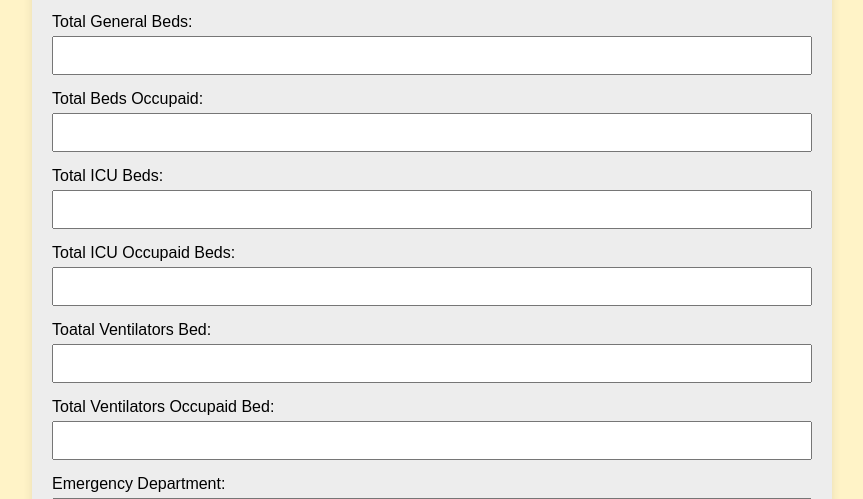
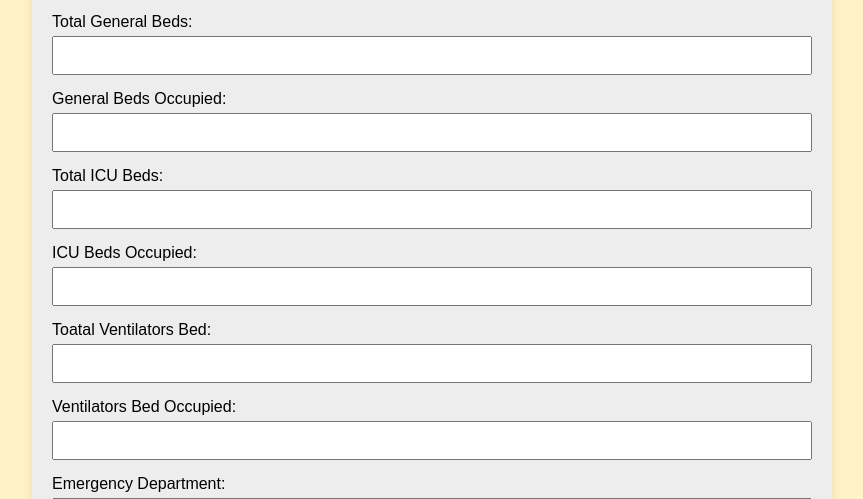
Before and after one commit to ManaS066/sih-hospital_, a Flask app: page /admin/add_detail in a window 1280 px wide. Shown: the part 975-1474 px from the top of the page, without its empty margins (208-1071 px from the left). Run offline with Flask 3, Linux system fonts and the light colour scheme; the visitor is signed in with stand-in values (Sample User, id 1); parts of the project's set-up code (start-up, migrations or seed data) failed here and were passed over.

Commit message:
minor update

```diff
--- a/Government of NCT of Delhi/app.py
+++ b/Government of NCT of Delhi/app.py
@@ -419,7 +419,7 @@ def doc_login():
 
         # Fetch the doctor's details from the database by username
         doctor = doctors_collection.find_one({'username': username})
-        print(username,password)
+        # print(username,password)
         if doctor:
             # stored_hash = doctor['password']  # The stored hashed password
 
@@ -456,8 +456,8 @@ def doc_login():
 @login_required('doc')
 def doctor_app():
     appointments=appointment_collection.find({'hospital_name':session.get('hospital_name'),'speciality':session.get('specialization')})
-    print(appointments)
-    return render_template('doctor_dash.html',appointments=appointments)
+    doc_detail = doctors_collection.find_one({'username':session.get('username')})
+    return render_template('doctor_dash.html',appointments=appointments,doctor=doc_detail)
 
 @app.route('/superadmin/', methods=['GET', 'POST'])
 def superadmin():
--- a/Government of NCT of Delhi/templates/hospital_details.html
+++ b/Government of NCT of Delhi/templates/hospital_details.html
@@ -78,7 +78,7 @@
             .form-group button:hover {
                 background-color: #218838;
             }
-        </style>
+</style>
     </head>
 
     <body>
@@ -138,7 +138,7 @@
                 <input type="number" id="numberOfBeds" name="numberOfBeds" required>
             </div>
             <div class="form-group">
-                <label for="numberOfBeds">Total Beds Occupaid:</label>
+                <label for="numberOfBeds">General Beds Occupied:</label>
                 <input type="number" id="numberOfBeds" name="numberOfBeds" required>
             </div>
             <div class="form-group">
@@ -146,7 +146,7 @@
                 <input type="number" id="numberOfICUBeds" name="numberOfICUBeds" required>
             </div>
             <div class="form-group">
-                <label for="numberOfICUBeds">Total ICU Occupaid Beds:</label>
+                <label for="numberOfICUBeds">ICU Beds Occupied:</label>
                 <input type="number" id="numberOfICUBeds" name="numberOfICUBeds" required>
             </div>
             <div class="form-group">
@@ -154,7 +154,7 @@
                 <input type="number" id="numberOfVentilators" name="numberOfVentilators" required>
             </div>
             <div class="form-group">
-                <label for="numberOfVentilators">Total Ventilators Occupaid Bed:</label>
+                <label for="numberOfVentilators">Ventilators Bed Occupied:</label>
                 <input type="number" id="numberOfVentilators" name="numberOfVentilators" required>
             </div>
             <div class="form-group">
@@ -171,6 +171,7 @@
                 <input type="text" id="specialization" name="specialization" placeholder="Enter Specialization"
                     required>
             </div>
+
 
             <!-- Operational Details -->
             <div class="form-group">
@@ -233,4 +234,5 @@
         </form>
     </body>
 
+
 </html>
--- a/Government of NCT of Delhi/templates/index.html
+++ b/Government of NCT of Delhi/templates/index.html
@@ -300,7 +300,7 @@
                                 </a>
                                 <div class="dropdown-menu" aria-labelledby="navbarDropdown">
                                     <a class="dropdown-item" href="/user_login">User Login</a>
-                                    <a class="dropdown-item" href="./add doc.html">Doctor Login</a>
+                                    <a class="dropdown-item" href="/doctor_login">Doctor Login</a>
                                     <!-- <a class="dropdown-item" href="/admin">Admin Login</a> -->
                                 </div>
                             </li>
```
Also changed, not shown: Government of NCT of Delhi/templates/doctor_dash.html (+17 -10 lines).
